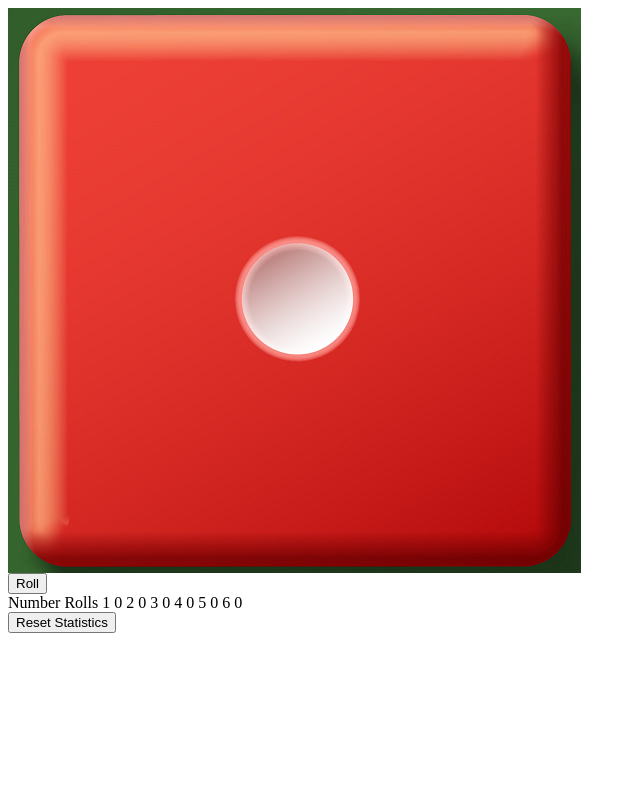
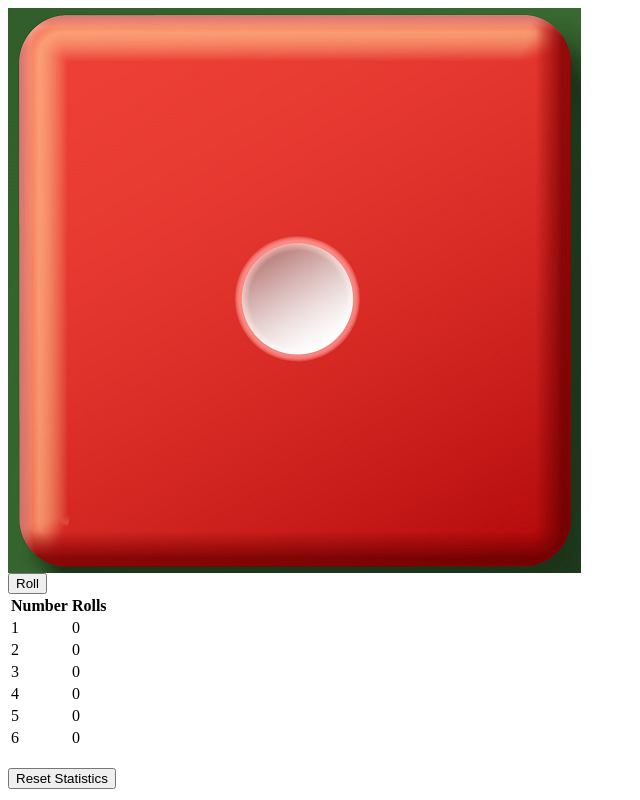
Before and after one commit to bonatoo/dice2, a plain HTML site: page index.html in a window 1280 px wide. Shown: the whole page, without its empty margins (0-640 px from the left). Drawn offline with Linux system fonts and the light colour scheme.

Commit message:
Update index.html

```diff
--- a/index.html
+++ b/index.html
@@ -15,7 +15,6 @@
     <br />
     <button id="rollButton">Roll</button>
     <br />
-    <div id="cooldownTimer" class
     <table id="statsTable">
       <tr>
         <th>Number</th>
```
